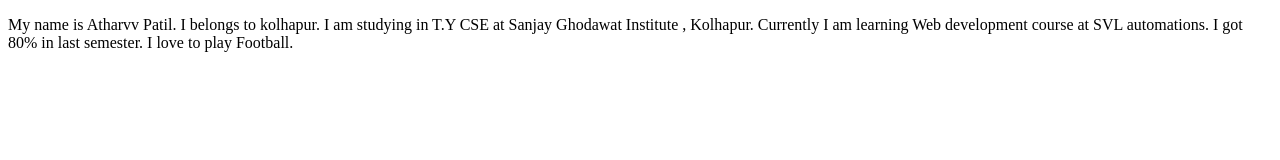
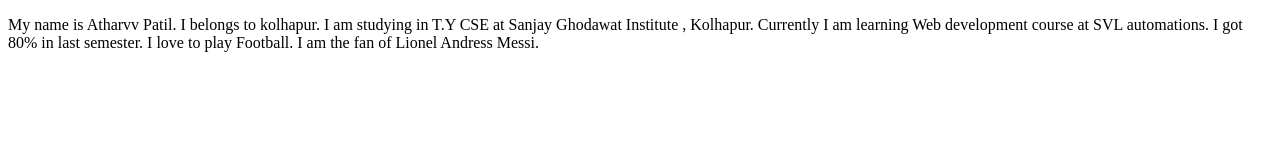
Before and after one commit to Atharv1199P/demo, a plain HTML site: page index.html in a window 1280 px wide. Drawn offline with Linux system fonts and the light colour scheme.

Commit message:
Update index.html

```diff
--- a/index.html
+++ b/index.html
@@ -7,7 +7,7 @@
 </head>
 <body>
     <p>My name is Atharvv Patil. I belongs to kolhapur. I am studying in T.Y CSE at Sanjay Ghodawat Institute , Kolhapur. Currently I am learning Web development course at SVL automations.
-        I got 80% in last semester. I love to play Football.
+        I got 80% in last semester. I love to play Football. I am the fan of Lionel Andress Messi.
     </p>
 </body>
 </html>
```
